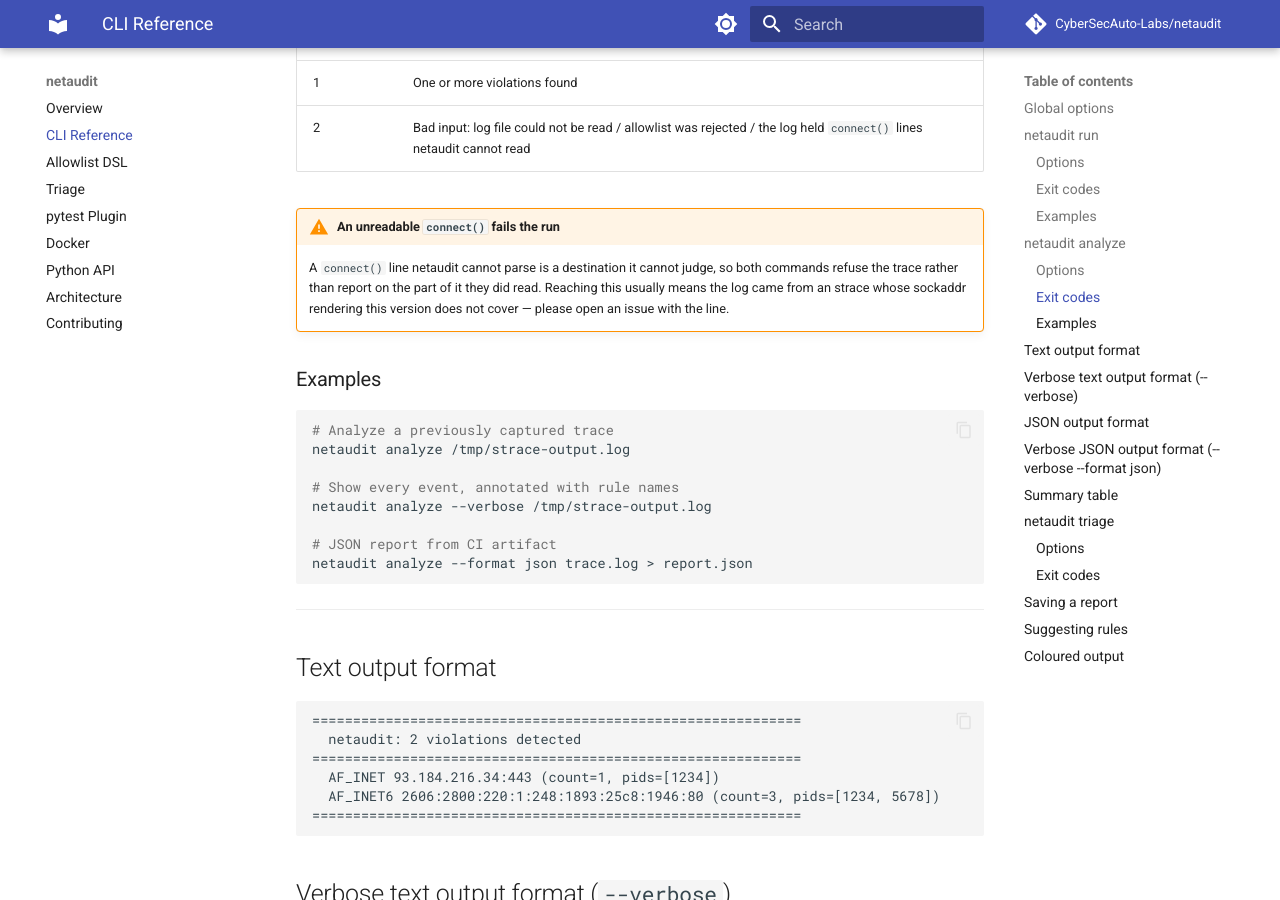
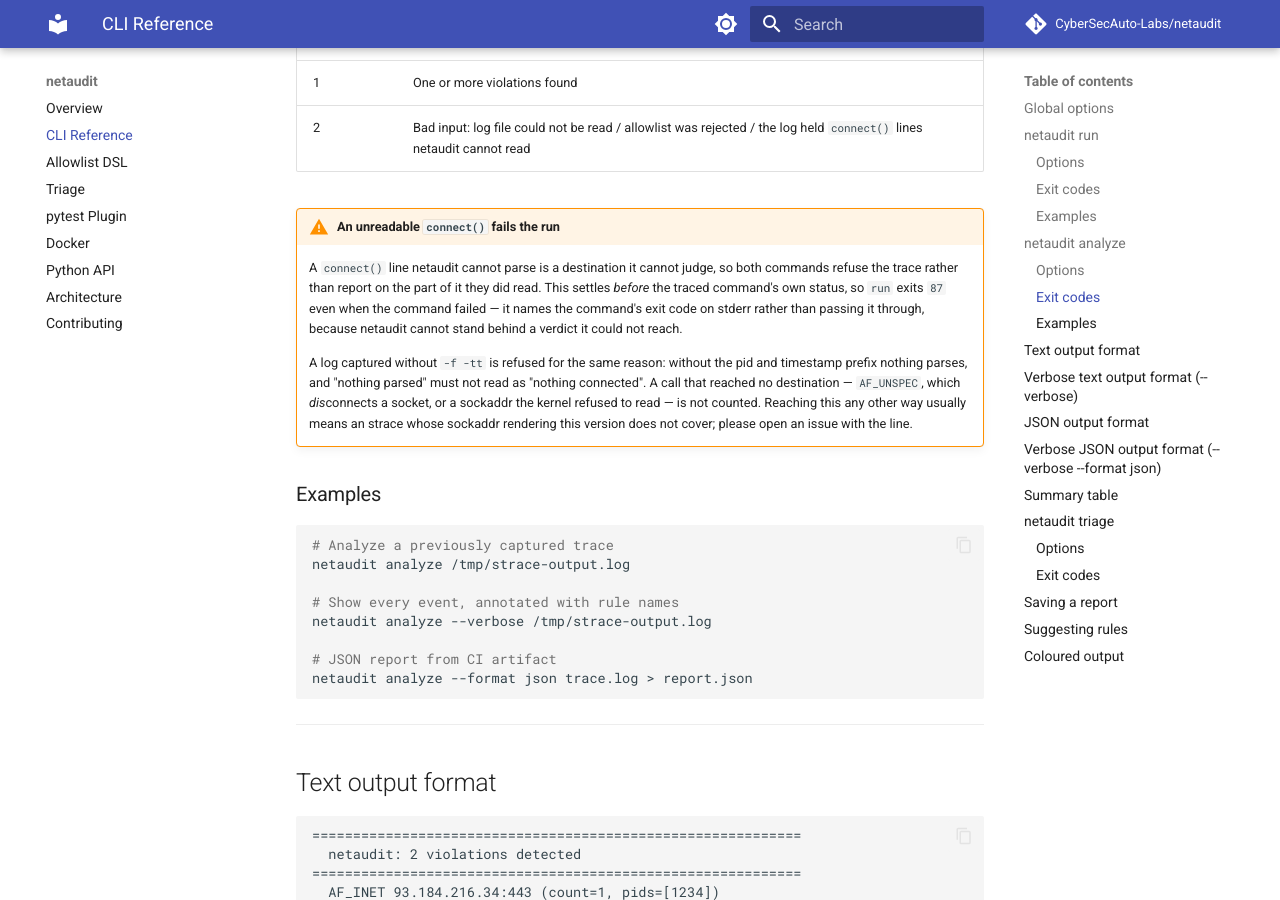
Before and after one commit to CyberSecAuto-Labs/netaudit, an MkDocs documentation site: the page built from docs/cli-reference.md, in a window 1280 px wide and 900 px high, scrolled down 3244 px. Built offline with MkDocs 1.6.1 and Material for MkDocs 9.7.7, drawn with Linux system fonts in a browser that asks for light colours; comment, search, counter and statistics services are not loaded.

Commit message:
docs: describe when a trace is refused and what it costs the exit code

```diff
--- a/docs/cli-reference.md
+++ b/docs/cli-reference.md
@@ -117,9 +117,17 @@
 
 !!! warning "An unreadable `connect()` fails the run"
     A `connect()` line netaudit cannot parse is a destination it cannot judge, so both
-    commands refuse the trace rather than report on the part of it they did read. Reaching
-    this usually means the log came from an strace whose sockaddr rendering this version
-    does not cover — please open an issue with the line.
+    commands refuse the trace rather than report on the part of it they did read. This
+    settles *before* the traced command's own status, so `run` exits `87` even when the
+    command failed — it names the command's exit code on stderr rather than passing it
+    through, because netaudit cannot stand behind a verdict it could not reach.
+
+    A log captured without `-f -tt` is refused for the same reason: without the pid and
+    timestamp prefix nothing parses, and "nothing parsed" must not read as "nothing
+    connected". A call that reached no destination — `AF_UNSPEC`, which *dis*connects a
+    socket, or a sockaddr the kernel refused to read — is not counted. Reaching this any
+    other way usually means an strace whose sockaddr rendering this version does not
+    cover; please open an issue with the line.
 
 ### Examples
 
```
